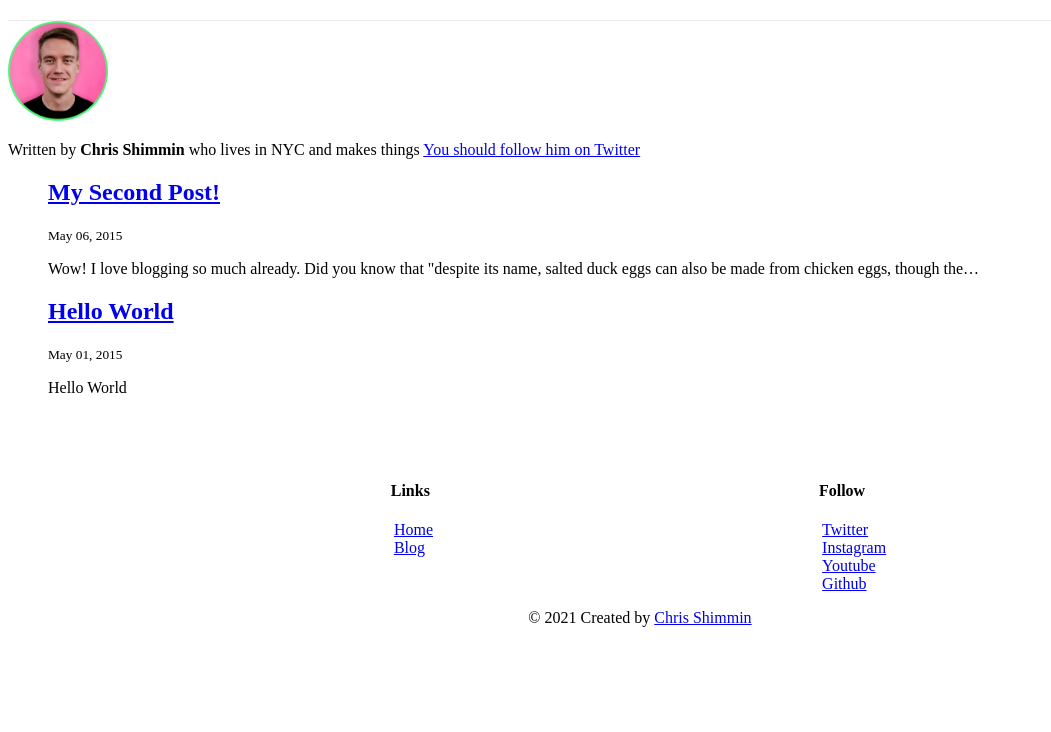
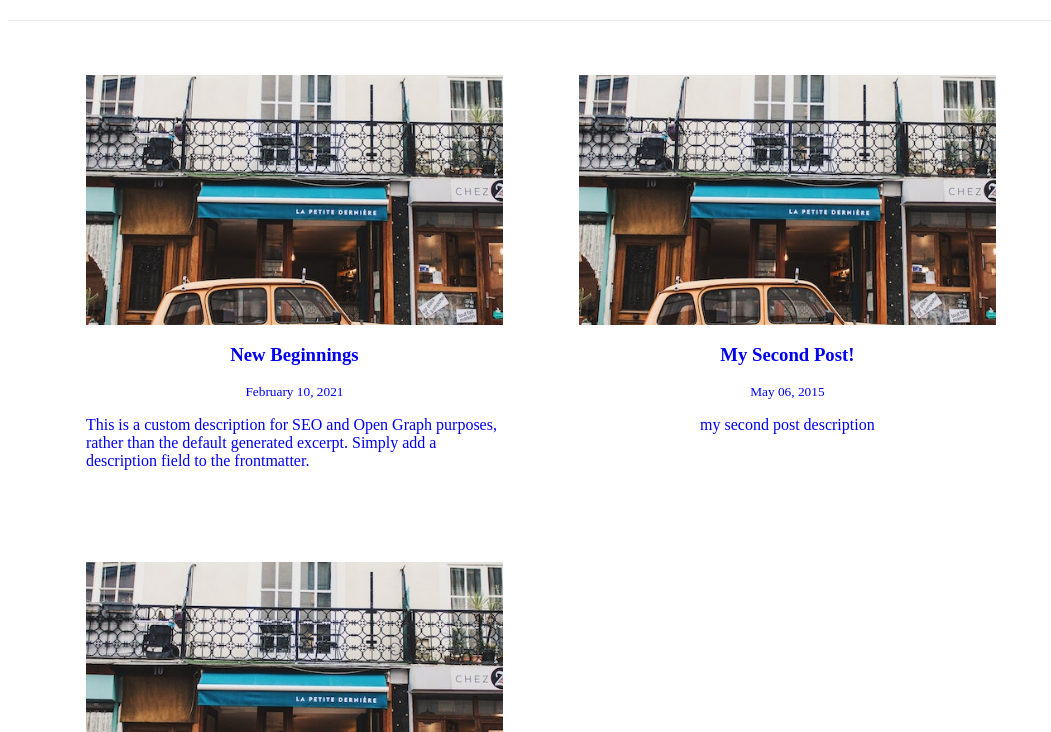
Before and after one commit to ShimmiChristo/shimmin-blog-starter, a Gatsby site: page /blog in a window 1280 px wide. Shown: the part 68-800 px from the top of the page, without its empty margins (0-1051 px from the left). Built offline with nearby package versions, Linux system fonts and the light colour scheme; Gatsby itself is replaced by a stand-in of ours; some packages are replaced by stand-ins of ours.

Commit message:
added featured image to mdx files

```diff
--- a/content/blog/hello-world/index.md
+++ b/content/blog/hello-world/index.md
@@ -4,7 +4,11 @@ date: "2015-05-01"
 description: "Hello World"
 published: true
 category: blog
+featuredImg: ./hero-img.jpg
 ---
+
+
+<!-- <MDXRenderer>{props.pageContext.frontmatter.blog}</MDXRenderer> -->
 
 This is my first post on my new fake blog! How exciting!
 
--- a/content/blog/my-second-post/index.md
+++ b/content/blog/my-second-post/index.md
@@ -1,8 +1,11 @@
 ---
 title: My Second Post!
 date: "2015-05-06"
+description: "my second post description"
 published: true
 category: blog
+featuredImg: "./hero-img.jpg"
+
 ---
 
 Wow! I love blogging so much already.
--- a/content/blog/new-beginnings/index.mdx
+++ b/content/blog/new-beginnings/index.mdx
@@ -2,9 +2,12 @@
 title: New Beginnings
 date: "2021-02-10"
 description: This is a custom description for SEO and Open Graph purposes, rather than the default generated excerpt. Simply add a description field to the frontmatter.
-published: false
+published: true
 category: blog
+featuredImg: hero-img.jpg
 ---
+
+
 
 Far far away, behind the word mountains, far from the countries Vokalia and
 Consonantia, there live the blind texts. Separated they live in Bookmarksgrove
--- a/gatsby-config.js
+++ b/gatsby-config.js
@@ -1,6 +1,10 @@
 module.exports = {
   siteMetadata: {
     title: `Gatsby Starter Blog`,
+    description: `A Gatsby starter for projects with a blog.`,
+    siteUrl: `https://gatsby-starter-blog-demo.netlify.app/`,
+    headline: `This is the site headline.`,
+    logo: ``,
     author: {
       name: `Chris Shimmin`,
       summary: `who lives in NYC and makes things`,
@@ -8,15 +12,6 @@ module.exports = {
       email: `hello@chrisshimmin.com`,
       phone: `646-580-5599`,
     },
-    description: `A Gatsby starter for blogs`,
-    siteUrl: `https://gatsby-starter-blog-demo.netlify.app/`,
-    headline: ``,
-    description: ``,
-    image: ``,
-    video: ``,
-    twitter: ``,
-    name: ``,
-    logo: ``,
     social: {
       twitter: "shimmiChristo",
       instagram: "shimmiChristo",
@@ -59,6 +54,9 @@ module.exports = {
             resolve: `gatsby-remark-images`,
             options: {
               maxWidth: 630,
+              withWebp: true,
+              showCaptions: true,
+              quality: 100,
             },
           },
           {
@@ -98,7 +96,17 @@ module.exports = {
     {
       resolve: `gatsby-plugin-mdx`,
       options: {
-        extensions: [`.md`, `.mdx`],
+        root: __dirname,
+        extensions: [".md", ".mdx"],
+        gatsbyRemarkPlugins: [
+          {
+            resolve: "gatsby-remark-images",
+            options: {
+              maxWidth: 800,
+              quality: 70,
+            },
+          },
+        ],
       },
     },
     {
--- a/gatsby-node.js
+++ b/gatsby-node.js
@@ -95,6 +95,7 @@ exports.onCreateNode = ({ node, actions, getNode }) => {
   }
 }
 
+// foreign-key relationship for featured image
 exports.createSchemaCustomization = ({ actions }) => {
   const { createTypes } = actions
 
@@ -121,15 +122,22 @@ exports.createSchemaCustomization = ({ actions }) => {
     }
 
     type Mdx implements Node {
-      frontmatter: Frontmatter
+      frontmatter: MdxFrontmatter!
       fields: Fields
     }
-
+    type MdxFrontmatter {
+      title: String
+      description: String
+      date: Date @dateformat
+      published: Boolean
+      featuredImg: File @fileByRelativePath
+    }
     type Frontmatter {
       title: String
       description: String
       date: Date @dateformat
       published: Boolean
+      featuredImg: File @fileByRelativePath
     }
 
     type Fields {
--- a/src/components/aboutme.js
+++ b/src/components/about-me.js
@@ -18,6 +18,7 @@ const Container = styled.div`
   }
   @media (max-width: 767px) {
     padding: 0rem 1rem 1rem 1rem;
+    justify-content: center;
   }
 `
 const Bio = styled.div`
@@ -32,7 +33,7 @@ const ProfilePic = styled(Image)`
   flex: 0 0 30%;
   border-radius: 50%;
   @media (max-width: 767px) {
-    flex: 0 0 100%;
+    flex: 0 0 80%;
   }
 `
 
--- /dev/null
+++ b/src/components/blog-post-thumbnail-img.js
@@ -0,0 +1,100 @@
+import React from "react"
+import { Link } from "gatsby"
+import styled from "styled-components"
+import Image from "gatsby-image"
+
+// import AuthorBio from "./author-bio"
+// import SEO from "./seo"
+
+function BlogPostThumbnailImg({
+  key,
+  slug,
+  title,
+  featuredImg,
+  date,
+  description,
+  excerpt,
+}) {
+  const ListContainer = styled.li`
+    width: 33%;
+    padding: 3%;
+    @media (max-width: 767px) {
+      width: 100%;
+    }
+  `
+  const ArticleLink = styled(Link)`
+    text-decoration: none;
+  `
+  const ArticleContainer = styled.article`
+    display: flex;
+    flex-direction: column;
+    justify-content: center;
+    align-items: center;
+  `
+  const ImgContainer = styled.div`
+    width: 100%;
+    height: 250px;
+    overflow: hidden;
+    @media (max-width: 767px) {
+      width: 100%;
+      height: auto;
+      min-height: 200px;
+      max-height: 250px;
+    }
+    @media (max-width: 400px) {
+      width: 250px;
+      height: 250px;
+    }
+  `
+  const Header = styled.header`
+    display: flex;
+    flex-direction: column;
+    justify-content: center;
+    align-items: center;
+    width: 100%;
+  `
+  const FeaturedImg = styled(Image)`
+    display: block;
+    position: absolute;
+    top: 50%;
+    left: 0;
+    transform: translateY(-50%);
+
+    @media (max-width: 767px) {
+    }
+  `
+  return (
+    <ListContainer key={key}>
+      <ArticleLink to={slug} itemProp="url">
+        <ArticleContainer
+          className="post-list-item"
+          itemScope
+          itemType="http://schema.org/Article"
+        >
+          <Header>
+            <ImgContainer>
+              <FeaturedImg
+                className="featured-img"
+                fluid={featuredImg.childImageSharp.fluid}
+              />
+            </ImgContainer>
+            <h3>
+              <span itemProp="headline">{title}</span>
+            </h3>
+            <small>{date}</small>
+          </Header>
+          <section>
+            <p
+              dangerouslySetInnerHTML={{
+                __html: description || excerpt,
+              }}
+              itemProp="description"
+            />
+          </section>
+        </ArticleContainer>
+      </ArticleLink>
+    </ListContainer>
+  )
+}
+
+export default BlogPostThumbnailImg
--- /dev/null
+++ b/src/hooks/use-published-posts.js
@@ -0,0 +1,34 @@
+import { useStaticQuery, graphql } from "gatsby"
+export const usePublishedPosts = () => {
+  const { allMdx } = useStaticQuery(
+    graphql`
+      query {
+        allMdx(
+          filter: { frontmatter: { published: { eq: true } } }
+          sort: { fields: [frontmatter___date], order: DESC }
+        ) {
+          nodes {
+            id
+            excerpt
+            fields {
+              slug
+            }
+            frontmatter {
+              date(formatString: "MMMM DD, YYYY")
+              title
+              description
+              featuredImg {
+                childImageSharp {
+                  fluid(maxWidth: 900) {
+                    ...GatsbyImageSharpFluid
+                  }
+                }
+              }
+            }
+          }
+        }
+      }
+    `
+  )
+  return allMdx
+}
--- a/src/hooks/use-site-metadata.js
+++ b/src/hooks/use-site-metadata.js
@@ -7,6 +7,10 @@ export const useSiteMetadata = () => {
           id
           siteMetadata {
             title
+            description
+            siteUrl
+            headline
+            logo
             author {
               name
               website
--- a/src/pages/blog.js
+++ b/src/pages/blog.js
@@ -1,90 +1,58 @@
 import React from "react"
-import { Link, graphql } from "gatsby"
+import styled from "styled-components"
+import { useSiteMetadata } from "../hooks/use-site-metadata"
+import { usePublishedPosts } from "../hooks/use-published-posts"
 
 import AuthorBio from "../components/author-bio"
 import Layout from "../components/layout"
 import SEO from "../components/seo"
+import BlogPostThumbnailImg from "../components/blog-post-thumbnail-img"
 
 const BlogIndex = ({ data, location }) => {
-  const siteTitle = data.site.siteMetadata?.title || `Title`
-  const posts = data.allMdx.nodes
+  const { title, description, headline } = useSiteMetadata()
+  const { nodes } = usePublishedPosts()
+  const siteTitle = title || `Title`
+  const posts = nodes
+
+  const OlContainer = styled.ol`
+    width: 100%;
+    display: flex;
+    flex-wrap: wrap;
+  `
 
   if (posts.length === 0) {
     return (
       <Layout location={location} title={siteTitle}>
         <SEO title="All posts" />
         <AuthorBio />
-        <p>
-         No blog yet, but stay tuned!
-        </p>
+        <p>No blog yet, but stay tuned!</p>
       </Layout>
     )
-  }
-
+  } else {
     return (
       <Layout location={location} title={siteTitle}>
         <SEO title="All posts" />
-      <AuthorBio />
-      <ol style={{ listStyle: `none` }}>
+        <OlContainer style={{ listStyle: `none` }}>
           {posts.map(post => {
             const title = post.frontmatter.title || post.fields.slug
 
             return (
-            <li key={post.fields.slug}>
-              <article
-                className="post-list-item"
-                itemScope
-                itemType="http://schema.org/Article"
-              >
-                <header>
-                  <h2>
-                    <Link to={post.fields.slug} itemProp="url">
-                      <span itemProp="headline">{title}</span>
-                    </Link>
-                  </h2>
-                  <small>{post.frontmatter.date}</small>
-                </header>
-                <section>
-                  <p
-                    dangerouslySetInnerHTML={{
-                      __html: post.frontmatter.description || post.excerpt,
-                    }}
-                    itemProp="description"
+              <BlogPostThumbnailImg
+                key={post.id}
+                slug={post.fields.slug}
+                title={title}
+                featuredImg={post.frontmatter.featuredImg}
+                date={post.frontmatter.date}
+                description={post.frontmatter.description}
+                excerpt={post.excerpt}
               />
-                </section>
-              </article>
-            </li>
             )
           })}
-      </ol>
+        </OlContainer>
+        <AuthorBio />
       </Layout>
     )
   }
+}
 
 export default BlogIndex
-
-export const pageQuery = graphql`
-  query {
-    site {
-      siteMetadata {
-        title
-      }
-    }
-    allMdx(
-      filter: { frontmatter: { published: { eq: true } } }
-      sort: { fields: [frontmatter___date], order: DESC }
-    ) {
-      nodes {
-        excerpt
-        fields {
-          slug
-        }
-        frontmatter {
-          date(formatString: "MMMM DD, YYYY")
-          title
-          description
-        }
-      }
-    }
-  }
-`
--- a/src/styles/style.css
+++ b/src/styles/style.css
@@ -40,7 +40,7 @@
   --fontWeight-bold: 700;
   --fontWeight-extrabold: 800;
   --fontWeight-black: 900;
-  --fontSize-root: 16px;
+  --fontSize-root: 17px;
   --lineHeight-none: 1;
   --lineHeight-tight: 1.1;
   --lineHeight-normal: 1.5;
@@ -54,7 +54,9 @@
   --fontSize-5: 2.074rem;
   --fontSize-6: 2.488rem;
   --fontSize-7: 2.986rem;
-  --color-primary: #005b99;
+  --color-link-dark: #004f85;
+  --color-link: #007ed4;
+  --color-link-light: #23a6ff;
   --color-text: #2e353f;
   --color-text-light: #4f5969;
   --color-heading: #1a202c;
@@ -64,6 +66,7 @@
   --color-brand-dark: #ff7043;
   --color-brand-med: #ff906e;
   --color-brand-light: #f9b19b;
+  --color-brand-very-light: #fcd7cb;
   --color-brand-black: #222222;
   --color-brand-gray-1: #707070;
   --color-brand-gray-2: #bdbdbd;
@@ -212,7 +215,7 @@ blockquote {
   margin-left: calc(-1 * var(--spacing-6));
   margin-right: var(--spacing-8);
   padding: var(--spacing-0) var(--spacing-0) var(--spacing-0) var(--spacing-6);
-  border-left: var(--spacing-1) solid var(--color-primary);
+  border-left: var(--spacing-1) solid var(--color-link);
   font-size: var(--fontSize-2);
   font-style: italic;
   margin-bottom: var(--spacing-8);
@@ -238,20 +241,46 @@ table thead tr th {
   border-bottom: 1px solid var(--color-accent);
 }
 
-/* Link */
+/* Anchor Link */
 
 a {
-  color: var(--color-primary);
+  color: var(--color-link);
+  text-decoration: underline;
+}
+a:hover,
+a:focus {
+  text-decoration-color: var(--color-link-dark);
+  color: var(--color-link-dark);
 }
 
-a:hover,
-a:focus {
+/* p a {
+  color: var(--color-brand-black);
+  position: relative;
   text-decoration: none;
+  font-weight: var(--fontWeight-bold);
+  transition: all 0.2s ease;
 }
+p a::before {
+  border-bottom: 0.5em solid var(--color-brand-very-light);
+  content: " ";
+  width: 100%;
+  position: absolute;
+  bottom: 0em;
+  left: 0;
+  display: block;
+  z-index: -1;
+}
+
+p a:hover::before,
+p a:focus::before {
+  text-decoration: none;
+  border-bottom: 0;
+} */
 
 /* Custom classes */
 
-b,.bold {
+b,
+.bold {
   font-weight: var(--fontWeight-bold);
 }
 .underline {
@@ -289,7 +318,7 @@ b,.bold {
 
 .post-list-item h2 {
   font-size: var(--fontSize-4);
-  color: var(--color-primary);
+  color: var(--color-link);
   margin-bottom: var(--spacing-2);
   margin-top: var(--spacing-0);
 }
```
Also changed, not shown: src/components/about-site.js (+27 -100 lines), src/pages/index.js (+4 -5 lines), src/templates/blog-post.js (+61 -6 lines), content/blog/hello-world/hero-img.jpg (added), content/blog/my-second-post/hero-img.jpg (added), content/blog/new-beginnings/hero-img.jpg (added). Lines whose indentation alone changed are shown as unchanged.
